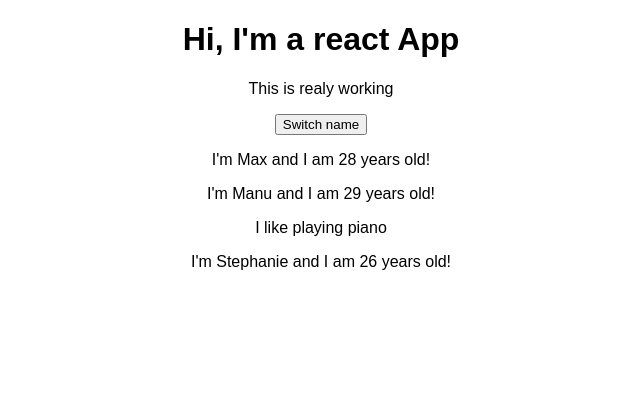
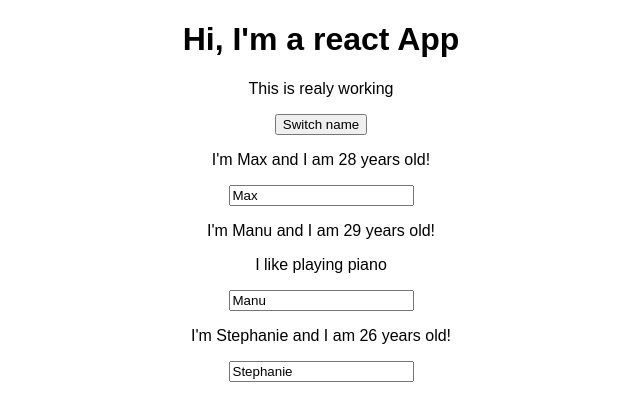
Before and after one commit to Balowen/react-complete-guide, a React (Create React App) app: page / in a window 1280 px wide. Shown: the top 420 px of the page, without its empty margins (319-959 px from the left). Built offline with nearby package versions, Linux system fonts and the light colour scheme.

Commit message:
s3:47 Adding two way binding

```diff
--- a/src/App.js
+++ b/src/App.js
@@ -24,6 +24,16 @@
     });
   };
 
+  nameChangedHandler = (event) => {
+    this.setState({
+      persons: [
+        { name: 'Bartek', age: 28 },
+        { name: event.target.value, age: 29 },
+        { name: 'Stephanie', age: 42 },
+      ],
+    });
+  };
+
   render() {
     return (
       <div className="App">
@@ -40,6 +50,7 @@
           name={this.state.persons[1].name}
           age={this.state.persons[1].age}
           click={this.switchNameHandler.bind(this, 'Bartek!!')}
+          changed={this.nameChangedHandler}
         >
           I like playing piano
         </Person>
--- a/src/Person/Person.js
+++ b/src/Person/Person.js
@@ -7,6 +7,7 @@
         I'm {props.name} and I am {props.age} years old!
       </p>
       <p>{props.children}</p>
+      <input type="text" onChange={props.changed} value={props.name} />
     </div>
   );
 };
```
